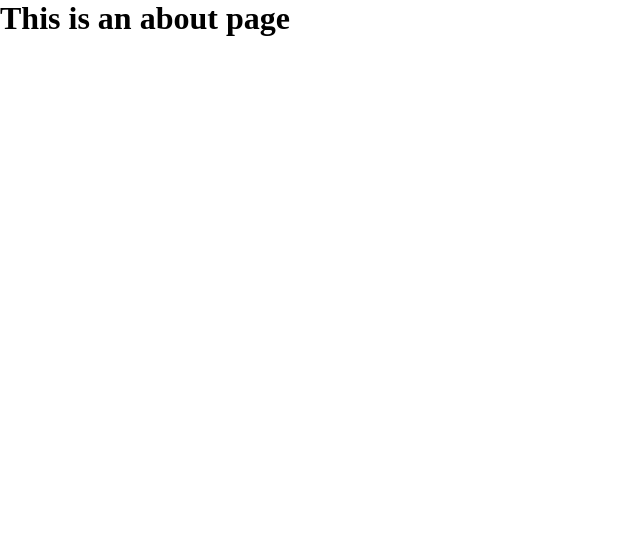
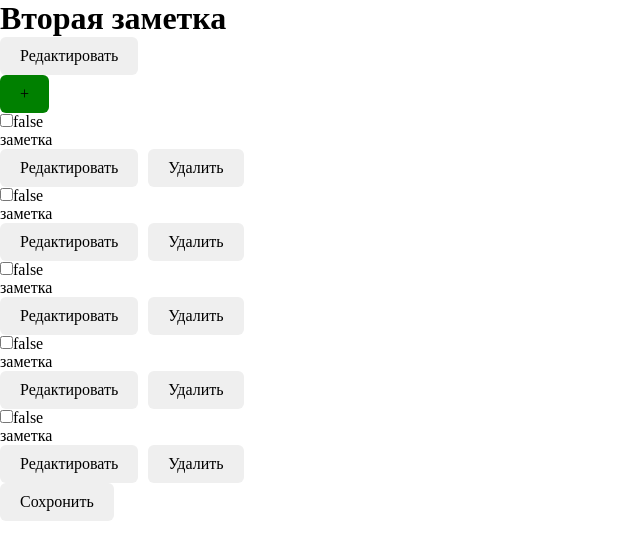
Before and after one commit to PavelHtml/new-test, a Vue app: page /todo/1 in a window 1280 px wide. Shown: the top 560 px of the page, without its empty margins (0-640 px from the left). Built offline with nearby package versions, Linux system fonts and the light colour scheme.

Commit message:
add note list

```diff
--- a/src/components/NoteList.vue
+++ b/src/components/NoteList.vue
@@ -1,14 +1,73 @@
+<script setup>
+import {mapGetters, mapMutations} from "@/lib";
+import TextInput from "@/components/UI/TextInput.vue";
+import Button from "@/components/UI/Button.vue";
+import CheckBox from "@/components/UI/CheckBox.vue";
+import PopUp from "@/components/UI/PopUp.vue";
+import {ref} from "vue";
+
+const { getCurrentNote } = mapGetters()
+const { addNewNoteItem, deleteListItem } = mapMutations()
+const updateListItem = (item) => {
+  item.update = !item.update
+}
+
+const openPopup = ref(false)
+const listItemIndex = ref(null)
+
+const closePopUp = () => {
+  openPopup.value = false
+}
+const openPopUpDelete = (index) => {
+  openPopup.value = true
+  listItemIndex.value = index
+}
+
+const deleteListItemHandler = () => {
+  deleteListItem(listItemIndex.value)
+  closePopUp()
+}
+</script>
+
 <template>
-  <div class="hello">
+  <div class="note_list">
+    <Button @click.prevent="addNewNoteItem" background="green">+</Button>
+    <ul class="list">
+      <li
+          class="list_item"
+          v-for="(item, index) in getCurrentNote.list"
+          :key="index"
+      >
+        <div class="list_item_content">
+          <div class="list_item_checkbox">
+            <CheckBox v-model.boolean="item.ready"/>{{item.ready}}
+          </div>
+          <div class="list_item_field" v-if="item.update">
+            <TextInput v-model="item.text"/>
+          </div>
+          <div class="list_item_title" v-else>
+            {{item.text}}
+          </div>
+        </div>
+        <div class="list-item_controls">
+          <Button @click="updateListItem(item)">{{ item.update ? 'Ок' : 'Редактировать'}}</Button>
+          <Button @click="openPopUpDelete(item)">Удалить</Button>
+        </div>
+      </li>
+    </ul>
   </div>
+  <PopUp :open="openPopup">
+    <h2>Вы уверены?</h2>
+    <div class="popup_buttons">
+      <Button @click="closePopUp">Нет</Button>
+      <Button @click="deleteListItemHandler">Да</Button>
+    </div>
+  </PopUp>
 </template>
 
 <script>
 export default {
-  name: 'HelloWorld',
-  props: {
-    msg: String
-  }
+  name: 'NoteList'
 }
 </script>
 
--- a/src/components/NotePreview.vue
+++ b/src/components/NotePreview.vue
@@ -38,20 +38,20 @@ const editeNote = (index) => {
       <h2 class="title">{{title}}</h2>
       <ul class="list">
         <template v-for="(noteItem, index) in noteList" :key="$.uid + index">
-          <li class="list_item" v-if="index < 3">{{noteItem}}</li>
+          <li class="list_item" v-if="index < 3">{{noteItem.text}}</li>
         </template>
       </ul>
     </div>
     <div class="note_control">
-      <Button text="Редактировать" background="green" class="btn-margin" color="white" @click="editeNote(noteIndex)"></Button>
-      <Button text="Удалить" background="red" color="white" @click="popUpAction"></Button>
+      <Button background="green" class="btn-margin" color="white" @click="editeNote(noteIndex)">Редактировать</Button>
+      <Button background="red" color="white" @click="popUpAction">Удалить</Button>
     </div>
   </div>
   <PopUp :open="open">
     <h3 class="popup_title">Вы действительно хотите удалить заметку?</h3>
     <div class="popup_buttons">
-      <Button text="Отменить" @click="popUpAction"></Button>
-      <Button text="Удалить" @click="eventDeleteNote(noteIndex)"></Button>
+      <Button @click="popUpAction">Отменить</Button>
+      <Button @click="eventDeleteNote(noteIndex)">Удалить</Button>
     </div>
   </PopUp>
 </template>
--- a/src/components/UI/Button.vue
+++ b/src/components/UI/Button.vue
@@ -2,7 +2,6 @@
 import { defineProps } from "vue";
 
 defineProps({
-  text: String,
   background: String,
   color: String
 })
@@ -10,7 +9,7 @@ defineProps({
 </script>
 
 <template>
-  <button class="btn" :style="{'background': background, 'color': color}">{{text}}</button>
+  <button class="btn" :style="{'background': background, 'color': color}"><slot></slot></button>
 </template>
 
 <script>
--- /dev/null
+++ b/src/components/UI/CheckBox.vue
@@ -0,0 +1,29 @@
+<script setup>
+import {defineProps, defineEmits} from "vue";
+
+defineProps({
+  modelValue: Boolean
+})
+
+const emit = defineEmits(['update:modelValue'])
+
+const updateValue = (event) => {
+  emit('update:modelValue', Boolean(event.target.checked))
+}
+</script>
+
+<template>
+    <label class="input-box">
+      <input type="checkbox" :checked="modelValue" @change="updateValue">
+    </label>
+</template>
+
+<script>
+export default {
+  name: 'CheckBox',
+}
+</script>
+
+<!-- Add "scoped" attribute to limit CSS to this component only -->
+<style scoped>
+</style>
--- a/src/lib/index.js
+++ b/src/lib/index.js
@@ -28,13 +28,4 @@ const mapMutations = () => {
     )
 }
 
-const mapActions = () => {
-    const store = useStore()
-    return Object.fromEntries(
-        Object.keys(store._actions).map(
-            action => [action, value => store.dispatch(action, value)]
-        )
-    )
-}
-
-export { mapState, mapGetters, mapMutations, mapActions }
+export { mapState, mapGetters, mapMutations }
--- a/src/store/index.js
+++ b/src/store/index.js
@@ -5,16 +5,60 @@ export default createStore({
     notes: [
       {
         title: 'Первая заметка',
-        list: ['заметка', 'заметка', 'заметка', 'заметка']
+        list: [
+          {
+            text: 'заметка',
+            ready: true
+          },
+          {
+            text: 'заметка',
+            ready: false
+          },
+          {
+            text: 'заметка',
+            ready: false
+          },
+          {
+            text: 'заметка',
+            ready: false
+          },
+          {
+            text: 'заметка',
+            ready: false
+          }
+        ]
       },
       {
         title: 'Вторая заметка',
-        list: ['заметка', 'заметка', 'заметка', 'заметка']
+        list: [
+          {
+            text: 'заметка',
+            ready: false
+          },
+          {
+            text: 'заметка',
+            ready: false
+          },
+          {
+            text: 'заметка',
+            ready: false
+          },
+          {
+            text: 'заметка',
+            ready: false
+          },
+          {
+            text: 'заметка',
+            ready: false
+          }
+        ]
       }
-    ]
+    ],
+    currentNote: null
   },
   getters: {
-    getNotes: state => state.notes
+    getNotes: state => state.notes,
+    getCurrentNote: state => state.currentNote
   },
   mutations: {
     deleteNote(state, index) {
@@ -25,6 +69,28 @@ export default createStore({
         title: null,
         list: null
       })
+    },
+    openNote(state, index) {
+      state.currentNote = JSON.parse(JSON.stringify(state.notes[index]))
+    },
+    updateNoteTitle(state, title) {
+      state.currentNote.title = title
+    },
+    updateNoteList(state, list) {
+      state.currentNote.list = list
+    },
+    addNewNoteItem(state) {
+      state.currentNote.list.push({
+        text: null,
+        ready: false,
+        update: true
+      })
+    },
+    deleteListItem(state, index) {
+      state.currentNote.list.splice(index, 1)
+    },
+    saveNote(state, index) {
+      state.notes[index] = JSON.parse(JSON.stringify(state.currentNote))
     }
   },
   actions: {
--- a/src/views/HomeView.vue
+++ b/src/views/HomeView.vue
@@ -23,7 +23,7 @@ const addNewNote = () => {
 
 <template>
   <div class="home">
-    <Button text="Добавить Заметку" color="white" background="green" @click.prevent="addNewNote"></Button>
+    <Button color="white" background="green" @click.prevent="addNewNote">Добавить Заметку</Button>
     <NotePreview  v-for="(note, index) in getNotes" :title="note.title" :note-list="note.list" :note-index="index" :key="index" />
   </div>
 </template>
--- a/src/views/TodoView.vue
+++ b/src/views/TodoView.vue
@@ -1,9 +1,52 @@
 <script setup>
+import {mapGetters, mapMutations} from "@/lib";
+import NoteList from "@/components/NoteList.vue";
+import Button from "@/components/UI/Button.vue";
+import TextInput from "@/components/UI/TextInput.vue";
+import {onBeforeMount, ref} from "vue";
+import {useRoute} from "vue-router";
+import PopUp from "@/components/UI/PopUp.vue";
 
+const { getCurrentNote } = mapGetters()
+const { openNote, saveNote } = mapMutations()
+const route = useRoute()
+
+const update = ref(false)
+const open = ref(false)
+const updateTitle = () => {
+  update.value = !update.value
+}
+
+const saveNoteHandler = () => {
+  saveNote(route.params.id)
+  open.value = true
+  setTimeout(() => {
+    open.value = false
+  }, 2000)
+}
+
+onBeforeMount(() => {
+  openNote(route.params.id)
+})
 </script>
 
 <template>
-  <div class="about">
-    <h1>This is an about page</h1>
+  <div class="todo">
+    <div class="todo_title">
+      <div class="todo_title_content">
+        <h1 v-if="getCurrentNote.title && !update">{{ getCurrentNote.title }}</h1>
+        <div v-else>
+          <TextInput v-model="getCurrentNote.title"/>
+        </div>
+      </div>
+      <div class="todo_title_controls">
+        <Button @click.prevent="updateTitle">Редактировать</Button>
+      </div>
+    </div>
+    <note-list></note-list>
+    <Button @click.prevent="saveNoteHandler">Сохронить</Button>
+    <PopUp :open="open">
+      <h2>Изменения сохранены</h2>
+    </PopUp>
   </div>
 </template>
```
